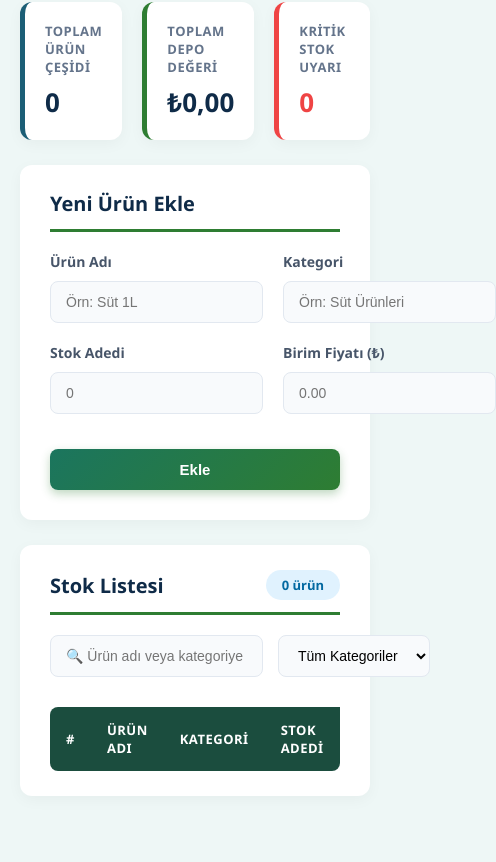
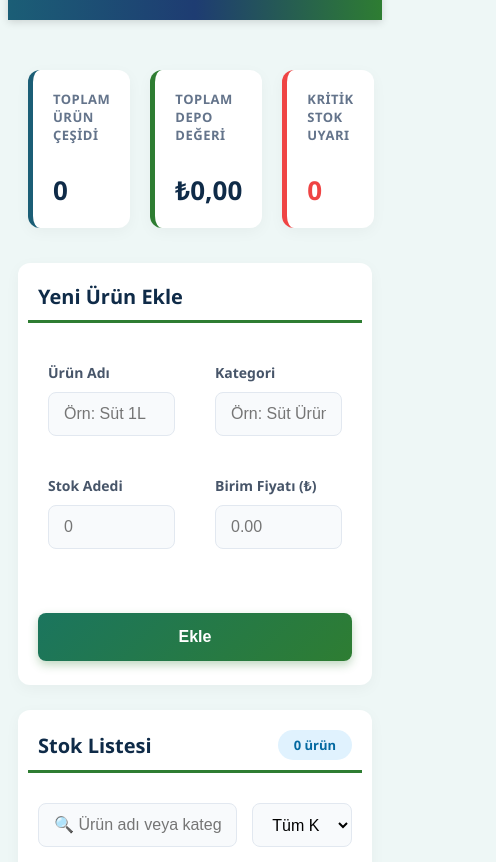
Before and after one commit to TahirMatraci/stok-takip-sistemi, a website: page frontend/index.html in a window 390 px wide. Shown: the part 186-1048 px from the top of the page, 496 px wide, since content can reach past the window. Drawn offline with Linux system fonts and the light colour scheme; no server answers.

Commit message:
mobil uyumluluk eklendi

```diff
--- a/frontend/index.html
+++ b/frontend/index.html
@@ -206,29 +206,62 @@
 
 
   </style>
-  <style>
-  @media (max-width: 768px) {
-    .button-group, .form-group, .actions, form {
+ <meta name="viewport" content="width=device-width, initial-scale=1.0">
+
+<style>
+  /* Mobil Ekranlar İçin Tam Uyum (768px ve altı) */
+  @media screen and (max-width: 768px) {
+    body {
+      padding: 8px !important;
+      margin: 0 !important;
+    }
+
+    /* Tüm kapsayıcı kutuları ekrana sığdırır */
+    div, section, main, .container, .card, fieldset {
+      width: 100% !important;
+      max-width: 100% !important;
+      box-sizing: border-box !important;
+      padding: 10px !important;
+      margin-left: 0 !important;
+      margin-right: 0 !important;
+    }
+
+    /* Form elemanlarını ve buton yan yana düzenlerini dikey yapar */
+    form, .form-group, .row, .grid, div:has(> button) {
       display: flex !important;
       flex-direction: column !important;
       width: 100% !important;
       gap: 10px !important;
     }
 
-    button, .btn, input[type="submit"] {
+    /* Butonları tam genişlik yapıp tıklamayı kolaylaştırır */
+    button, input[type="submit"], input[type="button"], input[type="reset"], .btn {
       width: 100% !important;
+      display: block !important;
+      min-height: 48px !important; /* Mobil parmak teması için ideal yükseklik */
+      font-size: 16px !important;
       box-sizing: border-box !important;
-      margin: 5px 0 !important;
-      white-space: normal !important;
+      margin: 4px 0 !important;
     }
 
-    .table-container, table {
+    /* İnput ve seçim kutularını genişletir */
+    input[type="text"], input[type="number"], input[type="date"], select, textarea {
+      width: 100% !important;
+      height: 44px !important;
+      font-size: 16px !important; /* iOS'in otomatik zoom yapmasını engeller */
+      box-sizing: border-box !important;
+    }
+
+    /* Tabloların ekranı sağa doğru patlatmasını önler */
+    table {
       display: block !important;
+      width: 100% !important;
       overflow-x: auto !important;
-      max-width: 100% !important;
+      white-space: nowrap !important;
     }
   }
 </style>
+
 </head>
 <body>
 
```
Also changed, not shown: sw.js (+11 -0 lines).
